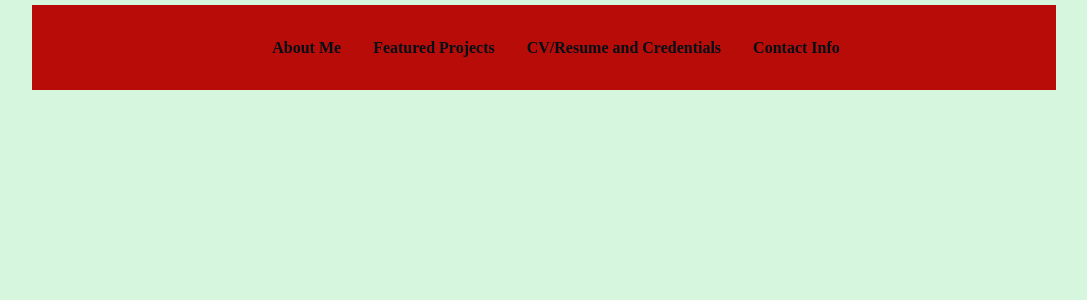
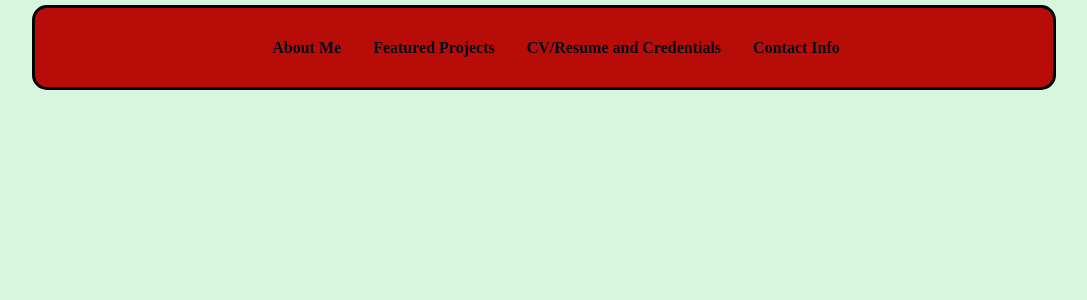
Before and after one commit to bquach1/website, a React (Create React App) app: page / in a window 1280 px wide. Shown: the top 300 px of the page, without its empty margins (96-1183 px from the left). Built offline with nearby package versions, Linux system fonts and the light colour scheme.

Commit message:
Style navbar border

```diff
--- a/src/components/Navbar/NavbarElements.js
+++ b/src/components/Navbar/NavbarElements.js
@@ -13,6 +13,8 @@ export const Nav = styled.nav`
   margin: auto;
   margin-bottom: 1%;
   margin-top: 5px;
+  border-style: solid;
+  border-radius: 15px;
 `;
 
 export const NavLink = styled(Link)`
```
